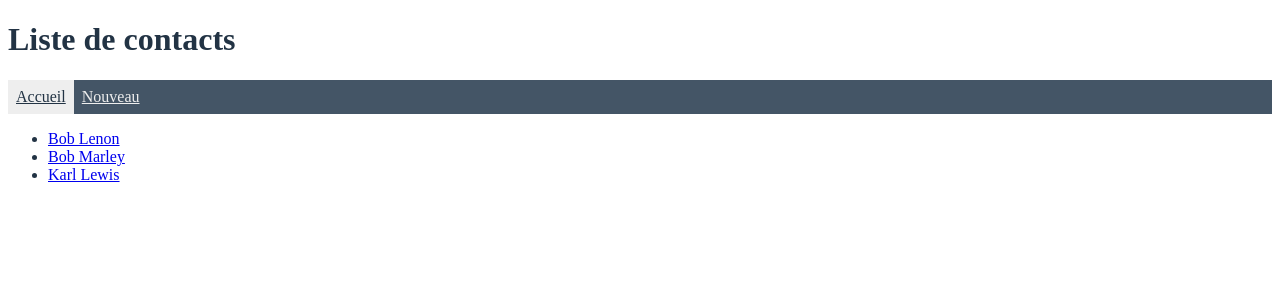
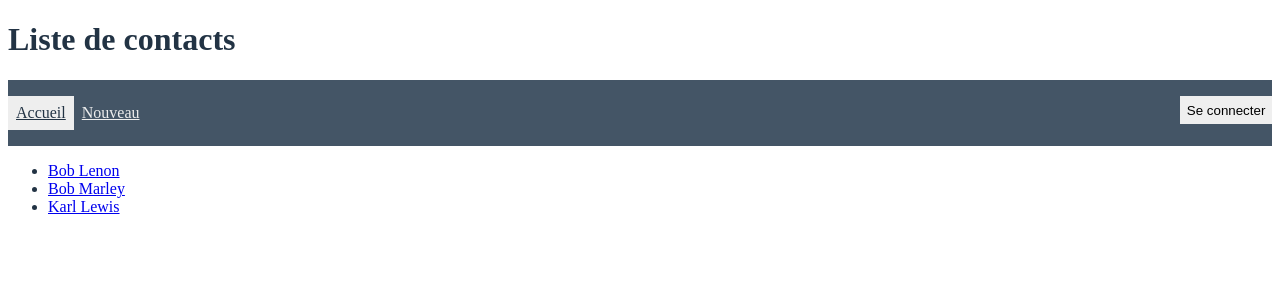
Before and after one commit to pbreteche/ng23w17, an Angular app: page / in a window 1280 px wide. Shown: the top 300 px of the page. Built offline with nearby package versions, Linux system fonts and the light colour scheme.

Commit message:
add login component

```diff
--- a/src/app/app.component.html
+++ b/src/app/app.component.html
@@ -5,6 +5,8 @@
         <li><a routerLink="/" routerLinkActive="active" [routerLinkActiveOptions]="{exact: true}">Accueil</a></li>
         <li><a routerLink="/new" routerLinkActive="active">Nouveau</a></li>
     </ul>
+
+    <app-login></app-login>
 </nav>
 
 <router-outlet></router-outlet>
--- a/src/app/app.component.scss
+++ b/src/app/app.component.scss
@@ -1,6 +1,8 @@
 nav {
     background-color: #456;
     color: #eee;
+    display: flex;
+    justify-content: space-between;
 
     ul {
         list-style-type: none;
--- a/src/app/app.module.ts
+++ b/src/app/app.module.ts
@@ -13,6 +13,7 @@ import { MinDateDirective } from './directives/min-date.directive';
 import { httpInterceptorsProviders } from './interceptors';
 import { RouterModule } from '@angular/router';
 import { routes } from './routes';
+import { LoginComponent } from './login/login.component';
 
 @NgModule({
   declarations: [
@@ -22,7 +23,8 @@ import { routes } from './routes';
     ContactTemplateFormComponent,
     ContactReactiveFormComponent,
     MaxDateDirective,
-    MinDateDirective
+    MinDateDirective,
+    LoginComponent
   ],
   imports: [
     BrowserModule,
--- /dev/null
+++ b/src/app/login/login.component.html
@@ -0,0 +1,8 @@
+<p *ngIf="loginService.isLoggedIn; else loginBlock" >
+    <button (click)="logout()">Se déconnecter</button>
+</p>
+<ng-template #loginBlock>
+    <p>
+        <button (click)="login()">Se connecter</button>
+    </p>
+</ng-template>
--- /dev/null
+++ b/src/app/login/login.component.scss
@@ -0,0 +1,4 @@
+button {
+    padding: .5em;
+    border: none;
+}
--- /dev/null
+++ b/src/app/login/login.component.ts
@@ -0,0 +1,19 @@
+import { Component } from '@angular/core';
+import { LoginService } from '../service/login.service';
+
+@Component({
+  selector: 'app-login',
+  templateUrl: './login.component.html',
+  styleUrls: ['./login.component.scss']
+})
+export class LoginComponent {
+  constructor(public loginService: LoginService) {}
+
+  logout() {
+    this.loginService.isLoggedIn = false;
+  }
+
+  login() {
+    this.loginService.isLoggedIn = true;
+  }
+}
--- /dev/null
+++ b/src/app/service/login.service.ts
@@ -0,0 +1,8 @@
+import { Injectable } from '@angular/core';
+
+@Injectable({
+  providedIn: 'root'
+})
+export class LoginService {
+  isLoggedIn = false;
+}
```
Also changed, not shown: 2 other files (tests, documents, lock files or other folders).
